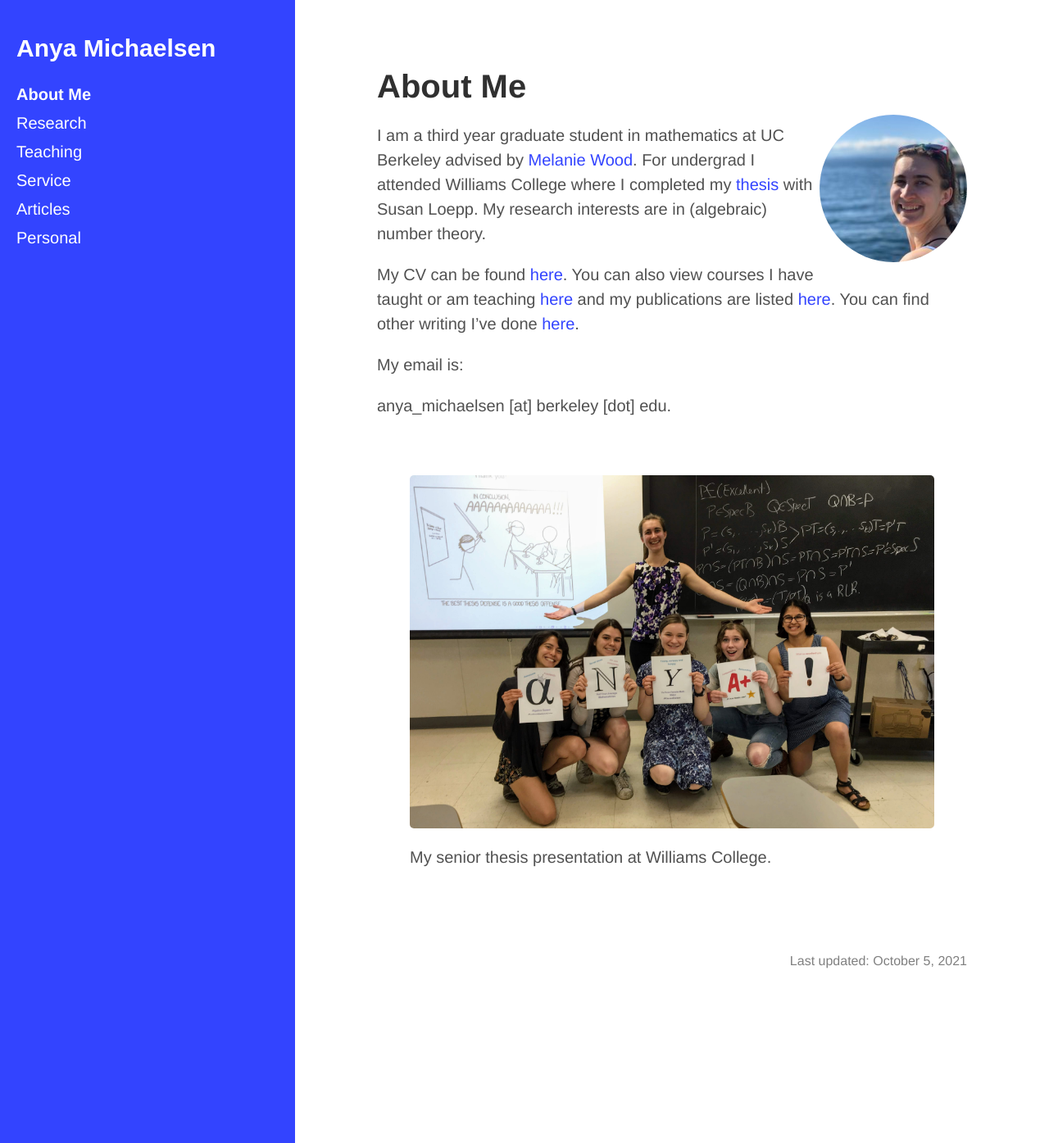
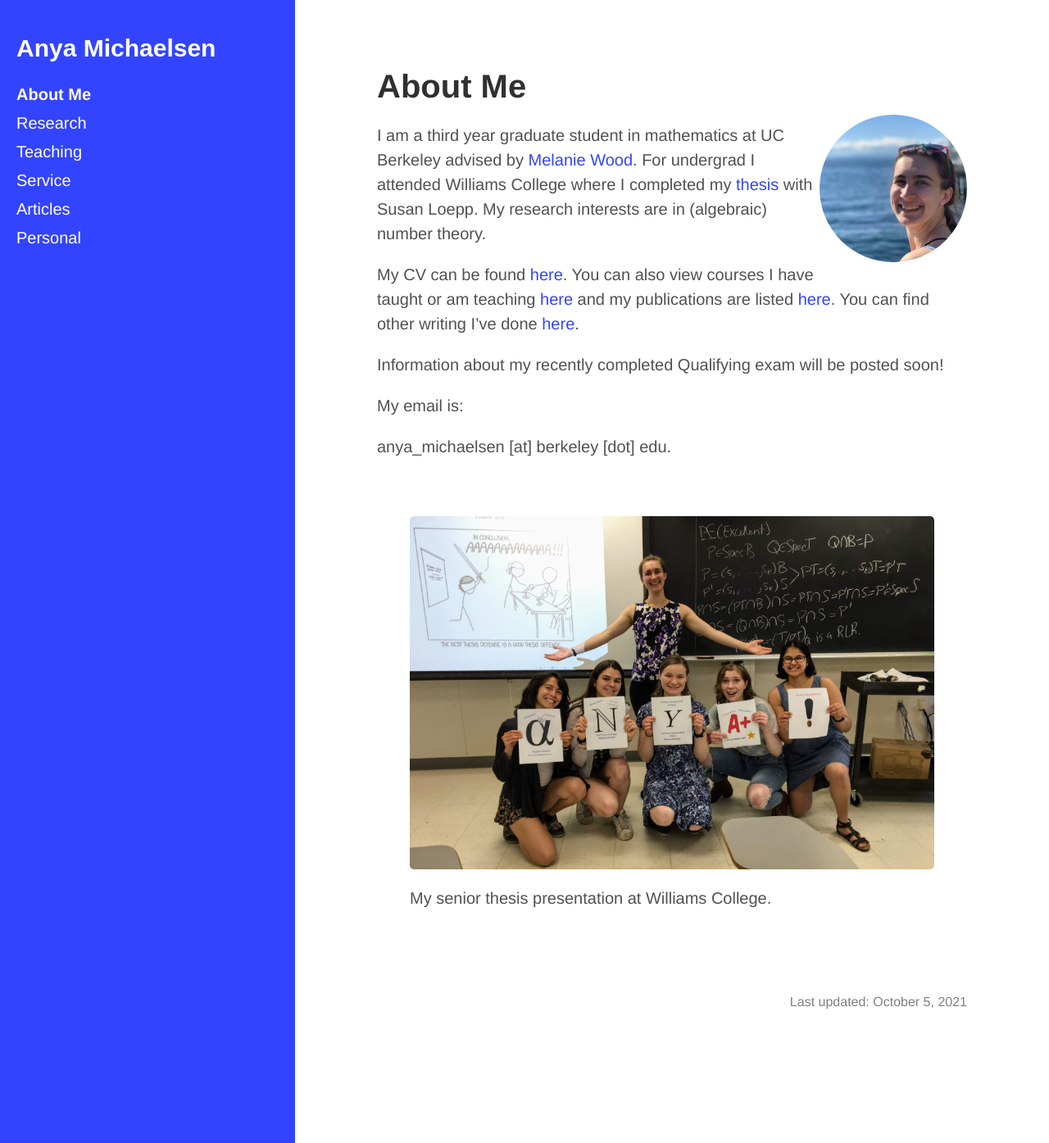
Before and after one commit to amichaelsen-math/amichaelsen-math.github.io, a Jekyll site: the page built from index.md, in a window 1280 px wide and 1395 px high. Shown: the whole window at 82% size. Built offline with Jekyll 4.4.1, drawn with Linux system fonts in a browser that asks for light colours.

Commit message:
add note about quals

```diff
--- a/index.md
+++ b/index.md
@@ -15,6 +15,8 @@ My CV can be found [here](/assets/cv.pdf). You can also view courses I have taug
 [here](/teaching) and my publications are listed [here](/research). You can find other writing
 I've done [here](/articles).
 
+Information about my recently completed Qualifying exam will be posted soon!
+
 My email is:
 
 anya_michaelsen [at] berkeley [dot] edu.
```
